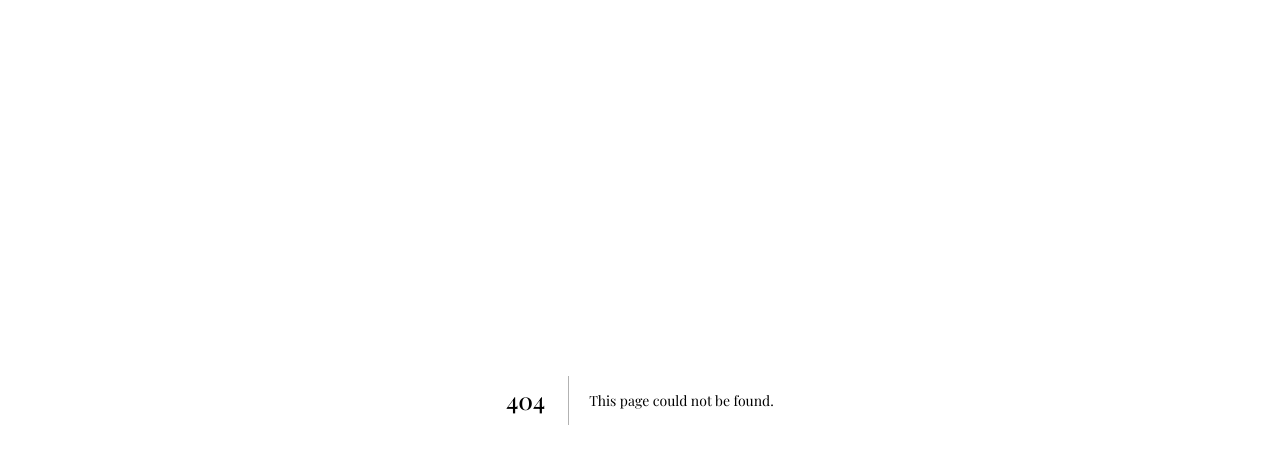
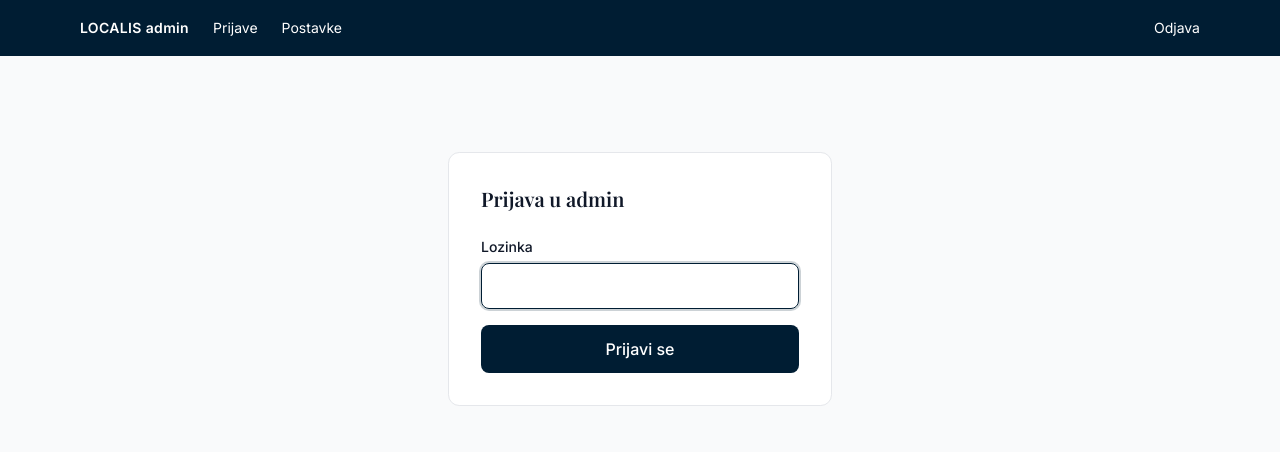
Before and after one commit to dejunga/localis, a Next.js app: page /admin/login in a window 1280 px wide. Before the commit this address had no page. Shown: the top 452 px of the page. Built offline with nearby package versions, Linux system fonts and the light colour scheme; a web font is replaced by a local one.

Commit message:
Add password-protected admin area with signed session cookie

```diff
--- /dev/null
+++ b/app/admin/layout.tsx
@@ -0,0 +1,31 @@
+import type { Metadata } from "next";
+import Link from "next/link";
+
+export const metadata: Metadata = {
+  title: "LOCALIS admin",
+  robots: { index: false, follow: false },
+};
+
+export default function AdminLayout({ children }: { children: React.ReactNode }) {
+  return (
+    <div className="min-h-screen bg-gray-50 text-gray-900">
+      <header className="bg-[var(--navy)] text-white">
+        <nav className="max-w-6xl mx-auto px-4 h-14 flex items-center gap-6 text-sm">
+          <span className="font-semibold tracking-wide">LOCALIS admin</span>
+          <Link href="/admin/prijave" className="hover:underline">
+            Prijave
+          </Link>
+          <Link href="/admin/postavke" className="hover:underline">
+            Postavke
+          </Link>
+          <form action="/admin/login/odjava" method="post" className="ml-auto">
+            <button type="submit" className="hover:underline">
+              Odjava
+            </button>
+          </form>
+        </nav>
+      </header>
+      <main className="max-w-6xl mx-auto px-4 py-8">{children}</main>
+    </div>
+  );
+}
--- /dev/null
+++ b/app/admin/login/LoginForm.tsx
@@ -0,0 +1,34 @@
+"use client";
+
+import { useActionState } from "react";
+import { prijaviSe, type LoginState } from "./actions";
+
+export default function LoginForm({ next }: { next: string }) {
+  const [state, action, pending] = useActionState<LoginState, FormData>(prijaviSe, {});
+  return (
+    <form action={action} className="space-y-4">
+      <input type="hidden" name="next" value={next} />
+      <div>
+        <label htmlFor="lozinka" className="block text-sm font-medium mb-1.5">
+          Lozinka
+        </label>
+        <input
+          id="lozinka"
+          name="lozinka"
+          type="password"
+          required
+          autoFocus
+          className="w-full px-4 py-3 rounded-lg border border-gray-200 text-sm focus:outline-none focus:ring-2 focus:ring-[var(--navy)]/20 focus:border-[var(--navy)]"
+        />
+      </div>
+      {state.greska && <p className="text-red-600 text-sm">{state.greska}</p>}
+      <button
+        type="submit"
+        disabled={pending}
+        className="w-full py-3 bg-[var(--navy)] text-white font-medium rounded-lg disabled:opacity-60"
+      >
+        {pending ? "Provjera..." : "Prijavi se"}
+      </button>
+    </form>
+  );
+}
--- /dev/null
+++ b/app/admin/login/actions.ts
@@ -0,0 +1,17 @@
+"use server";
+
+import { redirect } from "next/navigation";
+import { lozinkaIspravna, postaviSesiju } from "@/lib/admin/session";
+
+export type LoginState = { greska?: string };
+
+export async function prijaviSe(_prev: LoginState, formData: FormData): Promise<LoginState> {
+  const lozinka = String(formData.get("lozinka") ?? "");
+  const next = String(formData.get("next") ?? "/admin/prijave");
+  if (!lozinkaIspravna(lozinka)) {
+    return { greska: "Neispravna lozinka." };
+  }
+  await postaviSesiju();
+  // Samo interni /admin putovi - bez open redirecta (npr. "//evil.com" ili "/admin.evil").
+  redirect(next === "/admin" || next.startsWith("/admin/") ? next : "/admin/prijave");
+}
--- /dev/null
+++ b/app/admin/login/odjava/route.ts
@@ -0,0 +1,7 @@
+import { NextResponse } from "next/server";
+import { obrisiSesiju } from "@/lib/admin/session";
+
+export async function POST(request: Request) {
+  await obrisiSesiju();
+  return NextResponse.redirect(new URL("/admin/login", request.url), 303);
+}
--- /dev/null
+++ b/app/admin/login/page.tsx
@@ -0,0 +1,15 @@
+import LoginForm from "./LoginForm";
+
+export default async function LoginPage({
+  searchParams,
+}: {
+  searchParams: Promise<{ next?: string }>;
+}) {
+  const { next } = await searchParams;
+  return (
+    <div className="max-w-sm mx-auto mt-16 bg-white border border-gray-200 rounded-xl p-8">
+      <h1 className="text-xl font-semibold mb-6">Prijava u admin</h1>
+      <LoginForm next={next ?? "/admin/prijave"} />
+    </div>
+  );
+}
--- /dev/null
+++ b/app/admin/page.tsx
@@ -0,0 +1,5 @@
+import { redirect } from "next/navigation";
+
+export default function AdminIndex() {
+  redirect("/admin/prijave");
+}
--- a/app/robots.ts
+++ b/app/robots.ts
@@ -7,6 +7,7 @@ export default function robots(): MetadataRoute.Robots {
     rules: {
       userAgent: "*",
       allow: "/",
+      disallow: "/admin",
     },
     sitemap: `${siteUrl}/sitemap.xml`,
   };
--- /dev/null
+++ b/lib/admin/session.ts
@@ -0,0 +1,32 @@
+import { cookies } from "next/headers";
+import { redirect } from "next/navigation";
+import { ADMIN_COOKIE, TRAJANJE_MS, jednakoKonstantno, napraviToken, provjeriToken } from "./token";
+
+export function lozinkaIspravna(unos: string): boolean {
+  const prava = process.env.ADMIN_PASSWORD ?? "";
+  return prava.length > 0 && jednakoKonstantno(unos, prava);
+}
+
+export async function postaviSesiju(): Promise<void> {
+  const store = await cookies();
+  store.set(ADMIN_COOKIE, await napraviToken(), {
+    httpOnly: true,
+    secure: process.env.NODE_ENV === "production",
+    sameSite: "lax",
+    path: "/",
+    maxAge: TRAJANJE_MS / 1000,
+  });
+}
+
+export async function obrisiSesiju(): Promise<void> {
+  (await cookies()).delete(ADMIN_COOKIE);
+}
+
+export async function jeAdmin(): Promise<boolean> {
+  return provjeriToken((await cookies()).get(ADMIN_COOKIE)?.value);
+}
+
+// Za server komponente i akcije - proxy je samo optimistična provjera.
+export async function zahtijevajAdmina(): Promise<void> {
+  if (!(await jeAdmin())) redirect("/admin/login");
+}
--- /dev/null
+++ b/lib/admin/token.ts
@@ -0,0 +1,43 @@
+// Bez `next/*` importa - ovaj modul koristi i proxy.ts i server akcije.
+export const ADMIN_COOKIE = "localis_admin";
+export const TRAJANJE_MS = 30 * 24 * 60 * 60 * 1000; // 30 dana
+
+function secret(): string {
+  const s = process.env.ADMIN_SESSION_SECRET;
+  if (!s || s.length < 16) throw new Error("ADMIN_SESSION_SECRET nije postavljen ili je prekratak.");
+  return s;
+}
+
+async function hmac(payload: string): Promise<string> {
+  const key = await crypto.subtle.importKey(
+    "raw",
+    new TextEncoder().encode(secret()),
+    { name: "HMAC", hash: "SHA-256" },
+    false,
+    ["sign"],
+  );
+  const sig = await crypto.subtle.sign("HMAC", key, new TextEncoder().encode(payload));
+  return Buffer.from(sig).toString("base64url");
+}
+
+// Usporedba u konstantnom vremenu - bez ranog izlaza po sadržaju.
+export function jednakoKonstantno(a: string, b: string): boolean {
+  if (a.length !== b.length) return false;
+  let diff = 0;
+  for (let i = 0; i < a.length; i++) diff |= a.charCodeAt(i) ^ b.charCodeAt(i);
+  return diff === 0;
+}
+
+// Token = "<exp ms>.<hmac(exp)>". Bez stanja na serveru - promjena tajne poništava sve sesije.
+export async function napraviToken(trajanjeMs = TRAJANJE_MS): Promise<string> {
+  const exp = String(Date.now() + trajanjeMs);
+  return `${exp}.${await hmac(exp)}`;
+}
+
+export async function provjeriToken(token: string | undefined): Promise<boolean> {
+  if (!token) return false;
+  const [exp, sig] = token.split(".");
+  if (!exp || !sig || !/^\d+$/.test(exp)) return false;
+  if (Number(exp) < Date.now()) return false;
+  return jednakoKonstantno(await hmac(exp), sig);
+}
--- /dev/null
+++ b/proxy.ts
@@ -0,0 +1,20 @@
+import { NextResponse, type NextRequest } from "next/server";
+import { ADMIN_COOKIE, provjeriToken } from "@/lib/admin/token";
+
+// Optimistična provjera sesije za /admin/* - stvarna zaštita je u zahtijevajAdmina()
+// u svakoj server komponenti/akciji.
+export async function proxy(request: NextRequest) {
+  const { pathname } = request.nextUrl;
+  if (pathname.startsWith("/admin/login")) return NextResponse.next();
+  const ok = await provjeriToken(request.cookies.get(ADMIN_COOKIE)?.value);
+  if (ok) return NextResponse.next();
+  const url = request.nextUrl.clone();
+  url.pathname = "/admin/login";
+  url.search = "";
+  url.searchParams.set("next", pathname);
+  return NextResponse.redirect(url);
+}
+
+export const config = {
+  matcher: ["/admin/:path*"],
+};
```
Also changed, not shown: 1 other file (tests, documents, lock files or other folders).
